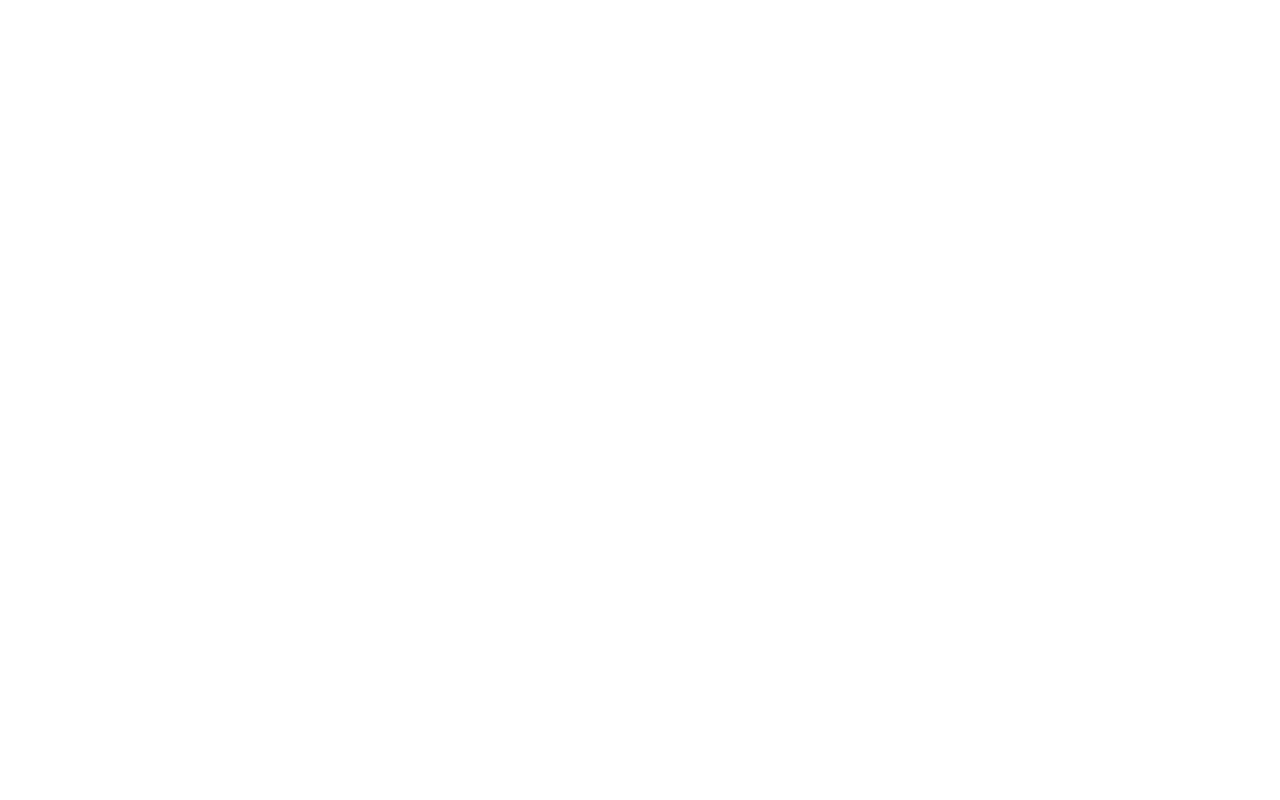
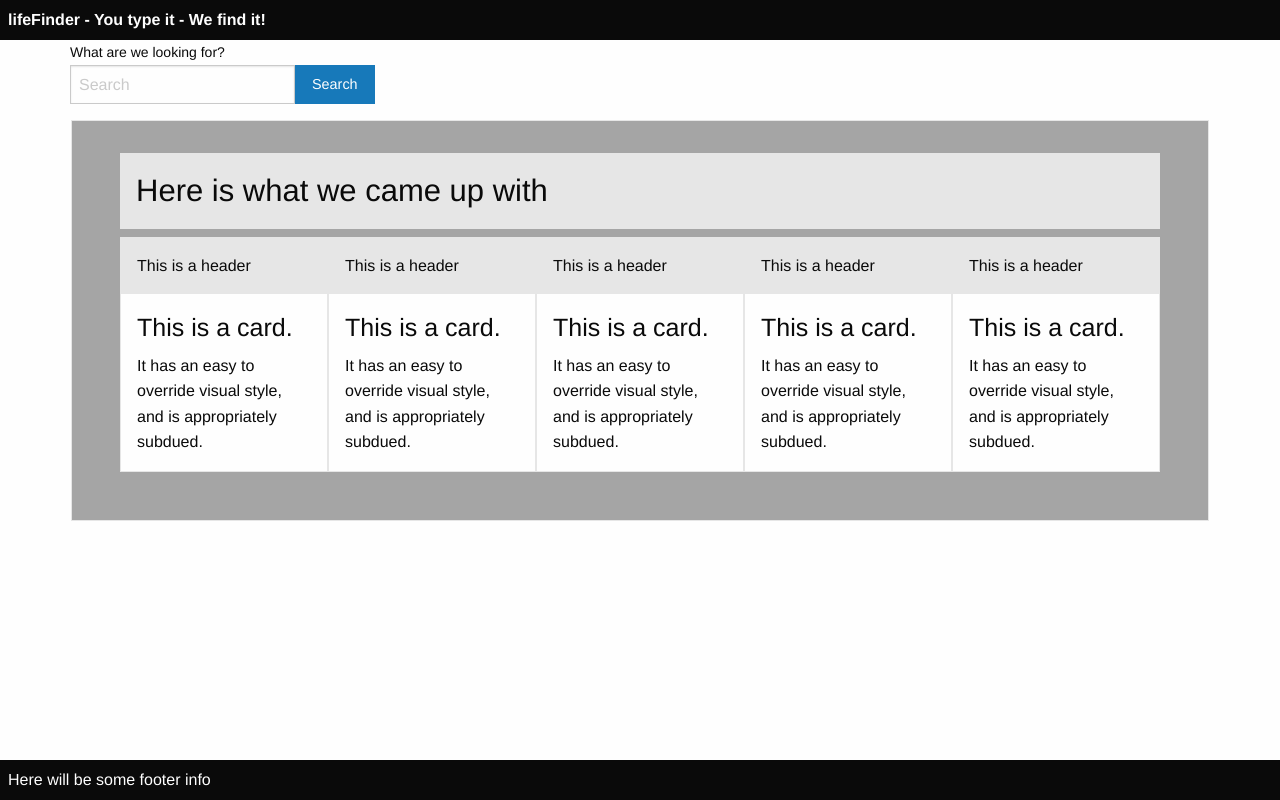
Before and after one commit to rmwillow/lifeFinder, a plain HTML site: page index.html in a window 1280 px wide. Drawn offline with nearby package versions, Linux system fonts and the light colour scheme.

Commit message:
create html skeleton with initial containers and position them on the page

```diff
--- a/assets/css/style.css
+++ b/assets/css/style.css
@@ -0,0 +1,28 @@
+/* start body */
+/* end body */
+
+/* start header */
+/* end header */
+
+/* start form */
+/* end form */
+
+/* start results container */
+.results {
+    margin: 1rem ;
+    padding:2rem 3rem ;
+    background-color: rgb(165, 165, 165);
+}
+
+.container {
+    display: flex;
+}
+/* end results container */
+
+/* start footer */
+.fixed-bottom {
+    position: fixed;
+    bottom:0%;
+    width:100%;
+}
+/* end footer */
--- a/index.html
+++ b/index.html
@@ -1,12 +1,116 @@
 <!DOCTYPE html>
 <html lang="en">
+
 <head>
     <meta charset="UTF-8">
     <meta http-equiv="X-UA-Compatible" content="IE=edge">
     <meta name="viewport" content="width=device-width, initial-scale=1.0">
-    <title>citizenGuard</title>
+    <link rel="stylesheet" href="https://use.fontawesome.com/releases/v5.8.1/css/all.css"
+        integrity="sha384-50oBUHEmvpQ+1lW4y57PTFmhCaXp0ML5d60M1M7uH2+nqUivzIebhndOJK28anvf" crossorigin="anonymous" />
+    <link rel="stylesheet" href="https://cdn.jsdelivr.net/npm/foundation-sites@6.6.3/dist/css/foundation.min.css"
+        integrity="sha256-ogmFxjqiTMnZhxCqVmcqTvjfe1Y/ec4WaRj/aQPvn+I=" crossorigin="anonymous">
+    <link rel="stylesheet" href="./assets/css/style.css">
+    <title>Life Finder to go</title>
 </head>
+
 <body>
+    <!-- Start header -->
+    <header class="title-bar" data-responsive-toggle="responsive-menu" data-hide-for="medium">
+        <div class="title-bar-title">lifeFinder - You type it - We find it!</div>
+    </header>
+    <!-- End Header -->
 
+    <!-- Start main -->
+    <main class="grid-container">
+        <!-- Start search form -->
+        <form>
+            <div class="grid-container">
+                <div class="grid-x grid-padding-x">
+                    <div class="small-4 cell">
+                        <label class="menu form-label">What are we looking for?
+                            <ul class="menu">
+                                <li><input type="search" placeholder="Search"></li>
+                                <li><button type="button" class="button">Search</button></li>
+                            </ul>
+                        </label>
+                    </div>
+                </div>
+            </div>
+        </form>
+        <!-- End search form -->
+
+        <!-- Start results container -->
+        <div class="results card">
+            <!-- results title -->
+            <h3 class="card-divider">Here is what we came up with</h3>
+            <!-- results container -->
+            <div class="container">
+                <!-- each result in a card -->
+                <div class="card" style="width: 300px;">
+                    <div class="card-divider">
+                        This is a header
+                    </div>
+                    <!-- <img src=""> -->
+                    <div class="card-section">
+                        <h4>This is a card.</h4>
+                        <p>It has an easy to override visual style, and is appropriately subdued.</p>
+                    </div>
+                </div>
+                <!-- each result in a card -->
+                <div class="card" style="width: 300px;">
+                    <div class="card-divider">
+                        This is a header
+                    </div>
+                    <div class="card-section">
+                        <h4>This is a card.</h4>
+                        <p>It has an easy to override visual style, and is appropriately subdued.</p>
+                    </div>
+                </div>
+                <!-- each result in a card -->
+                <div class="card" style="width: 300px;">
+                    <div class="card-divider">
+                        This is a header
+                    </div>
+                    <div class="card-section">
+                        <h4>This is a card.</h4>
+                        <p>It has an easy to override visual style, and is appropriately subdued.</p>
+                    </div>
+                </div>
+                <!-- each result in a card -->
+                <div class="card" style="width: 300px;">
+                    <div class="card-divider">
+                        This is a header
+                    </div>
+                    <div class="card-section">
+                        <h4>This is a card.</h4>
+                        <p>It has an easy to override visual style, and is appropriately subdued.</p>
+                    </div>
+                </div>
+                <!-- each result in a card -->
+                <div class="card" style="width: 300px;">
+                    <div class="card-divider">
+                        This is a header
+                    </div>
+                    <div class="card-section">
+                        <h4>This is a card.</h4>
+                        <p>It has an easy to override visual style, and is appropriately subdued.</p>
+                    </div>
+                </div>
+            </div>
+        </div>
+        <!-- End results container -->
+    </main>
+    <!-- End main -->
+
+    <!-- Start footer -->
+    <footer class="fixed-bottom title-bar" data-responsive-toggle="responsive-menu" data-hide-for="medium">
+        Here will be some footer info
+    </footer>
+    <!-- End footer -->
+
+    <script src="https://cdn.jsdelivr.net/npm/foundation-sites@6.6.3/dist/js/foundation.min.js"
+        integrity="sha256-pRF3zifJRA9jXGv++b06qwtSqX1byFQOLjqa2PTEb2o=" crossorigin="anonymous"></script>
+    <script src="./assets/js/script.js"></script>
 </body>
+
 </html>
```
